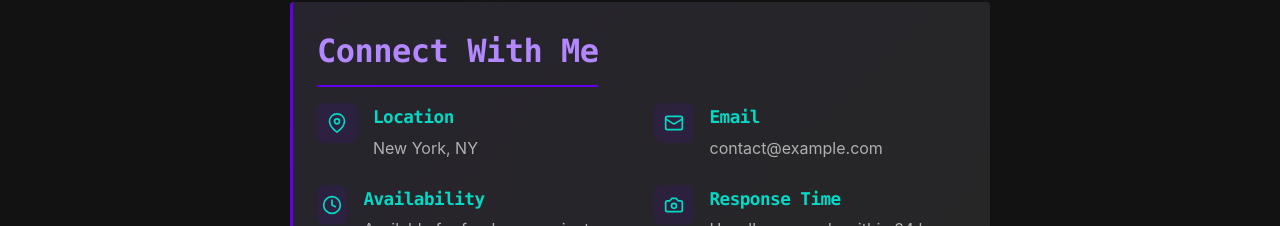
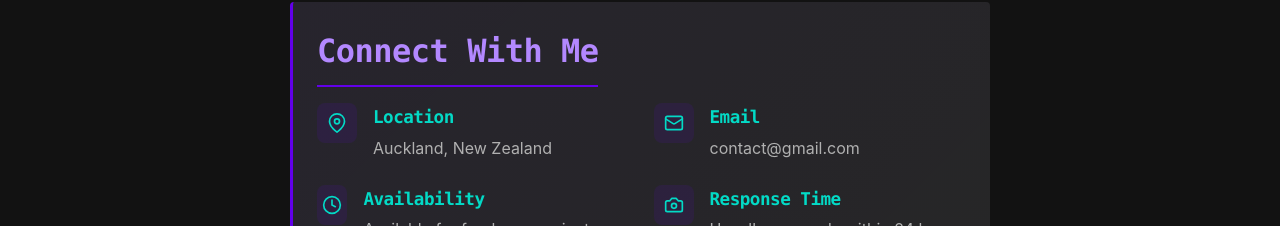
Before and after one commit to Duardz/Duardz, a SvelteKit app: page /contact in a window 1280 px wide. Shown: the part 385-611 px from the top of the page. Built offline with nearby package versions, Linux system fonts and the light colour scheme.

Commit message:
Update location info

```diff
--- a/src/routes/contact/+page.svelte
+++ b/src/routes/contact/+page.svelte
@@ -44,8 +44,8 @@
 
   // Contact info
   const contactInfo = {
-    location: "New York, NY",
-    email: "contact@example.com",
+    location: "Auckland, New Zealand",
+    email: "contact@gmail.com",
     availability: "Available for freelance projects and consulting",
     response: "Usually responds within 24 hours"
   };
```
